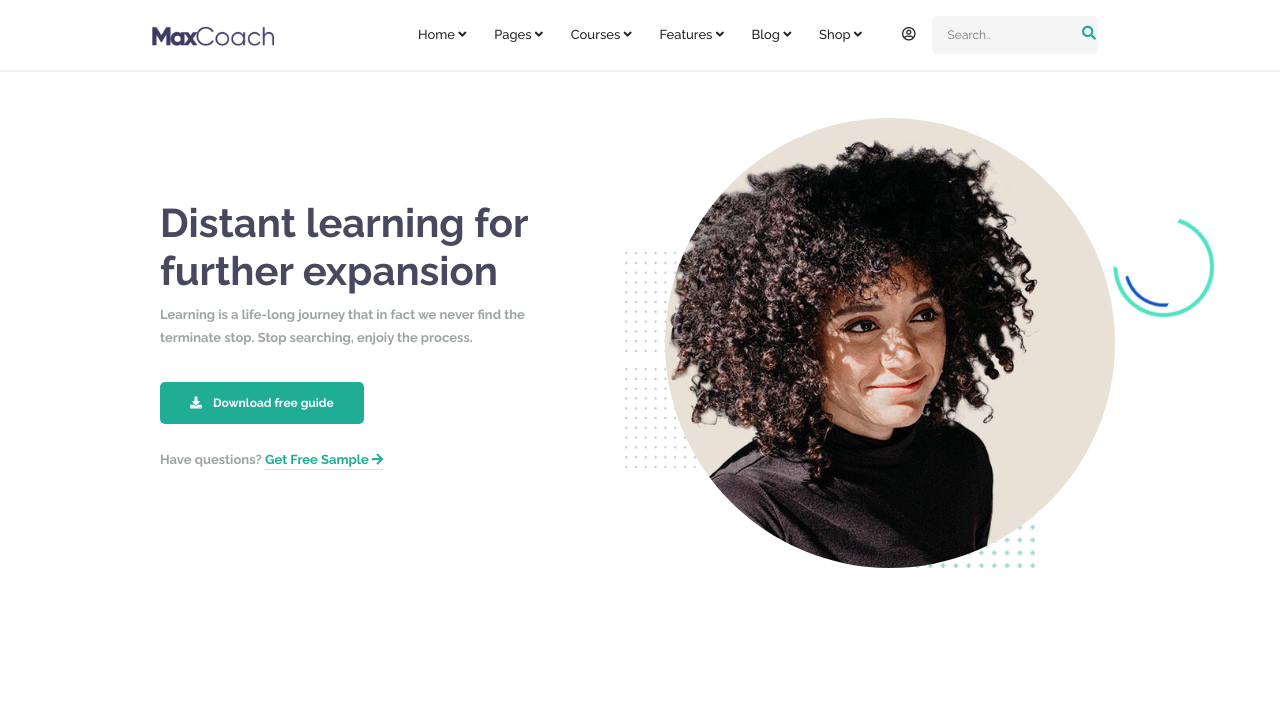
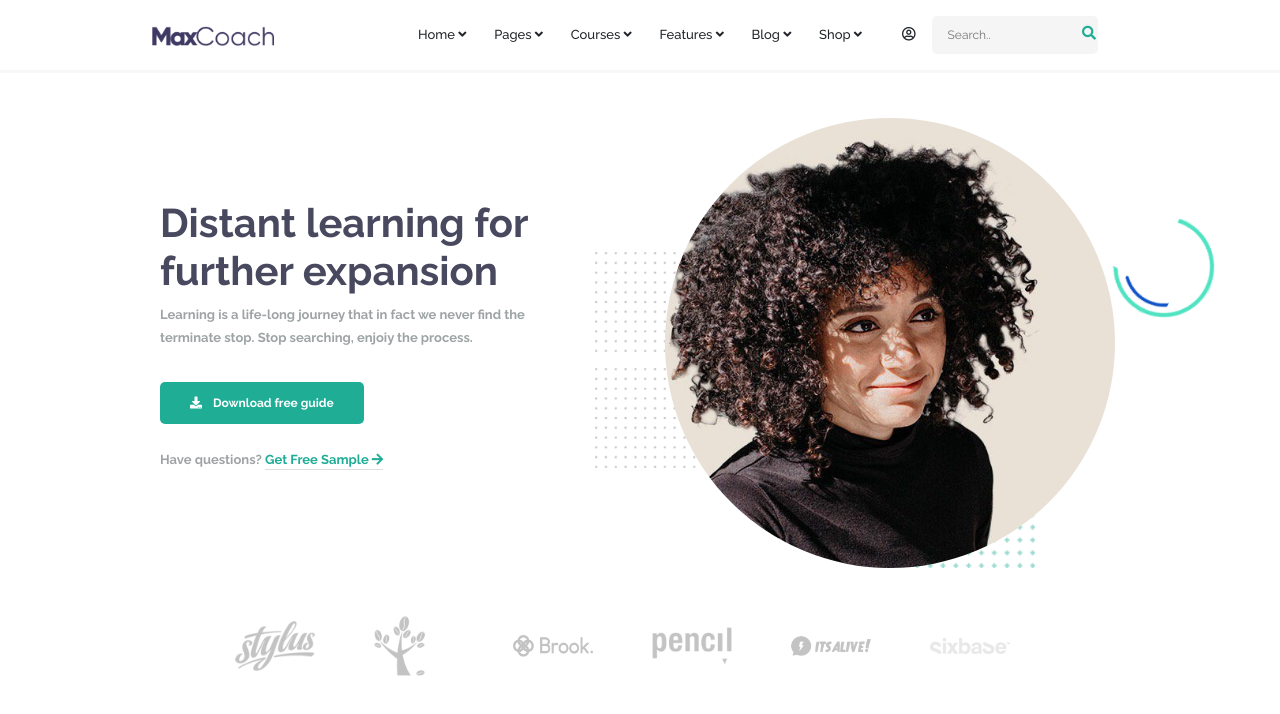
Before and after one commit to Roccofranchini/proj-html-vuejs, a Vue app: page / in a window 1280 px wide. Shown: the top 714 px of the page. Built offline with nearby package versions, Linux system fonts and the light colour scheme.

Commit message:
jumbo-icons

```diff
--- a/src/components/Header.vue
+++ b/src/components/Header.vue
@@ -42,7 +42,7 @@ export default {
 
 header {
 	height: 70px;
-	box-shadow: 0 2px rgba(211, 211, 211, 0.349);
+	box-shadow: 0 3px rgba(236, 236, 236, 0.349);
 
 	#nav .container {
 		max-width: 1000px;
--- a/src/components/main-components/Jumbo.vue
+++ b/src/components/main-components/Jumbo.vue
@@ -52,6 +52,28 @@
 						/>
 					</div>
 				</div>
+			</div>
+			<div class="row my-5 partners-logo">
+				<div class="col-1"></div>
+				<div class="col d-flex align-items-center">
+					<img src="..\..\assets\img\client-logo-01.png" alt="" />
+				</div>
+				<div class="col d-flex align-items-center">
+					<img src="..\..\assets\img\client-logo-02.png" alt="" />
+				</div>
+				<div class="col d-flex align-items-center">
+					<img src="..\..\assets\img\client-logo-03.png" alt="" />
+				</div>
+				<div class="col d-flex align-items-center">
+					<img src="..\..\assets\img\client-logo-04.png" alt="" />
+				</div>
+				<div class="col d-flex align-items-center">
+					<img src="..\..\assets\img\client-logo-05.png" alt="" />
+				</div>
+				<div class="col d-flex align-items-center">
+					<img src="..\..\assets\img\client-logo-06.png" alt="" />
+				</div>
+				<div class="col-1"></div>
 			</div>
 		</div>
 	</div>
@@ -124,7 +146,7 @@ export default {
 			.img-2 {
 				position: absolute;
 				bottom: 100px;
-				left: -40px;
+				left: -70px;
 				z-index: -1;
 				img {
 					height: 100px;
@@ -138,6 +160,12 @@ export default {
 				top: 100px;
 			}
 		}
+
+		.partners-logo img {
+			max-width: 80px;
+			max-height: 60px;
+			filter: grayscale(100%) brightness(140%) contrast(100%);
+		}
 	}
 }
 </style>
```
Also changed, not shown: 11 other files (tests, documents, lock files or other folders).
